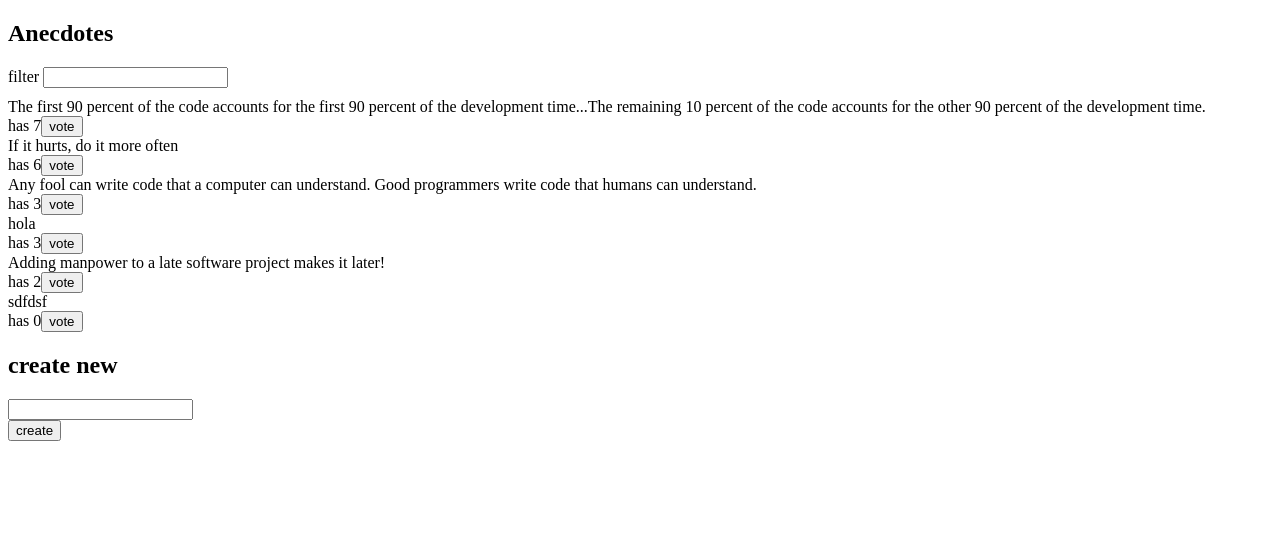
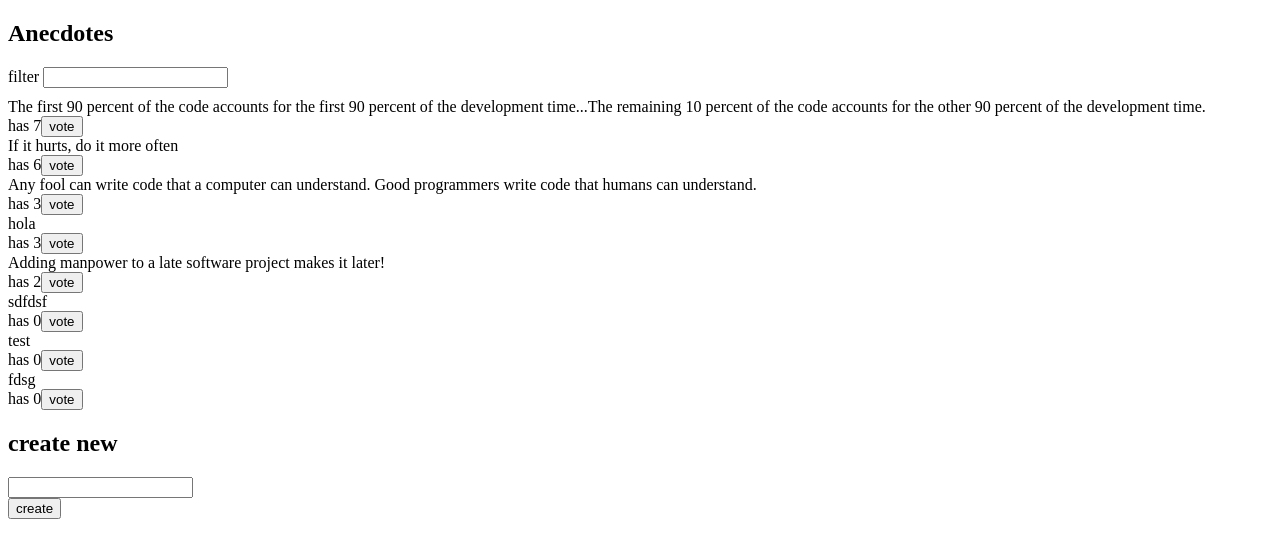
Before and after one commit to samnj/redux-anecdotes, a React (Create React App) app: page / in a window 1280 px wide. Shown: the top 558 px of the page. Built offline with nearby package versions, Linux system fonts and the light colour scheme; data requests are answered from the project's data file.

Commit message:
ex 6.20 done. 6.21 was already done

```diff
--- a/db.json
+++ b/db.json
@@ -29,6 +29,16 @@
       "content": "sdfdsf",
       "votes": 0,
       "id": "spfFT-S"
+    },
+    {
+      "content": "test",
+      "votes": 0,
+      "id": "pWzQHGG"
+    },
+    {
+      "content": "fdsg",
+      "votes": 0,
+      "id": "vPminkW"
     }
   ]
 }
--- a/src/components/AnecdoteForm.js
+++ b/src/components/AnecdoteForm.js
@@ -1,19 +1,17 @@
 import React from 'react'
-import { useDispatch } from 'react-redux'
+import { connect } from 'react-redux'
 import { createAnecdote } from '../reducers/anecdoteReducer'
 import { setNotification } from '../reducers/notificationReducer'
 
-const AnecdoteForm = () => {
-  const dispatch = useDispatch()
-
+const AnecdoteForm = ({ createAnecdote, setNotification }) => {
   const addAnecdote = async (e) => {
     e.preventDefault()
     const content = e.target.anecdote.value
     e.target.anecdote.value = ''
-    dispatch(createAnecdote(content))
+    createAnecdote(content)
 
     const message = `anecdote created: '${content}'`
-    dispatch(setNotification(message, 5))
+    setNotification(message, 5)
   }
 
   return (
@@ -27,4 +25,12 @@ const AnecdoteForm = () => {
   )
 }
 
-export default AnecdoteForm
+const mapDispatchToProps = {
+  createAnecdote,
+  setNotification
+}
+
+export default connect(
+  null,
+  mapDispatchToProps
+)(AnecdoteForm)
--- a/src/components/Filter.js
+++ b/src/components/Filter.js
@@ -1,14 +1,12 @@
 import React from 'react'
-import { useDispatch } from 'react-redux'
+import { connect } from 'react-redux'
 import { filterAnecdotes } from '../reducers/filterReducer'
 
 
-const Filter = () => {
-  const dispatch = useDispatch()
-
+const Filter = ({ filterAnecdotes }) => {
   const handleChange = (e) => {
     const filter = e.target.value.toLowerCase()
-    dispatch(filterAnecdotes(filter))
+    filterAnecdotes(filter)
   }
 
   const style = {
@@ -22,4 +20,7 @@ const Filter = () => {
   )
 }
 
-export default Filter
+export default connect(
+  null,
+  { filterAnecdotes }
+)(Filter)
```
